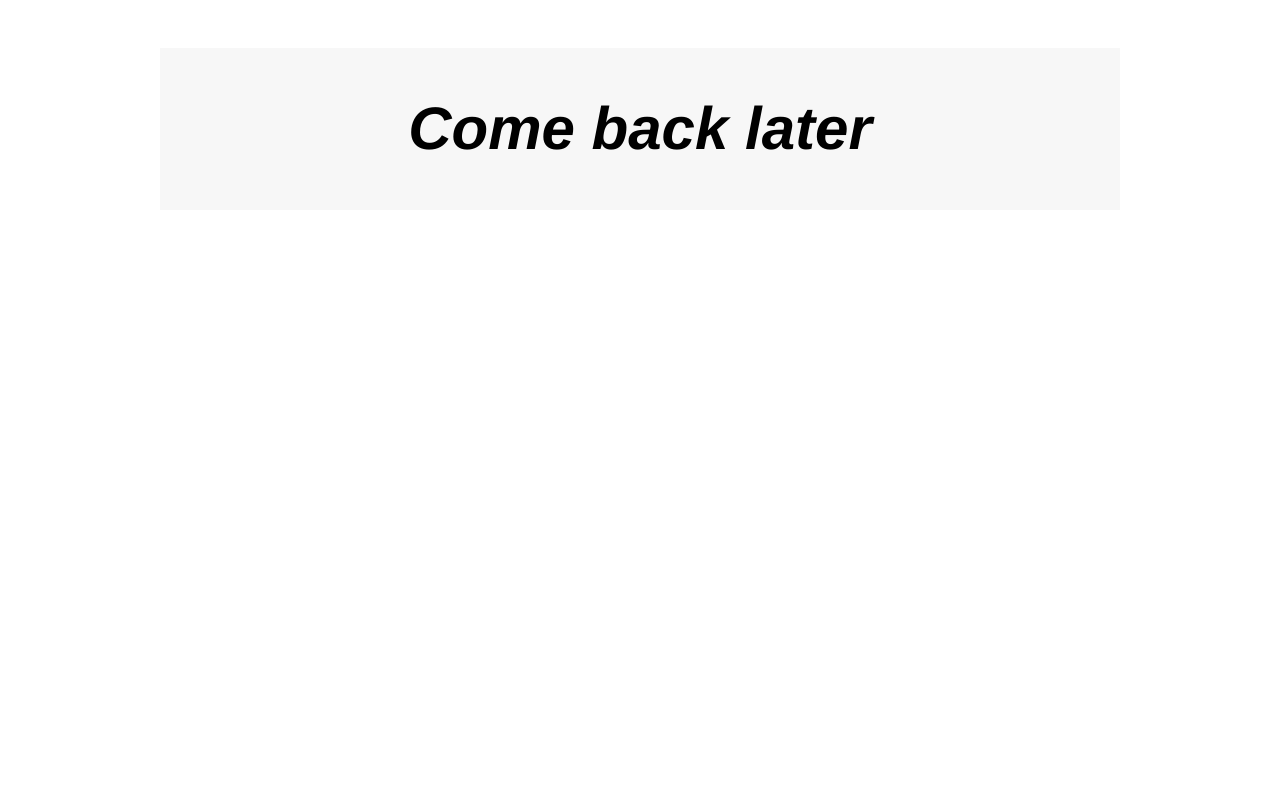
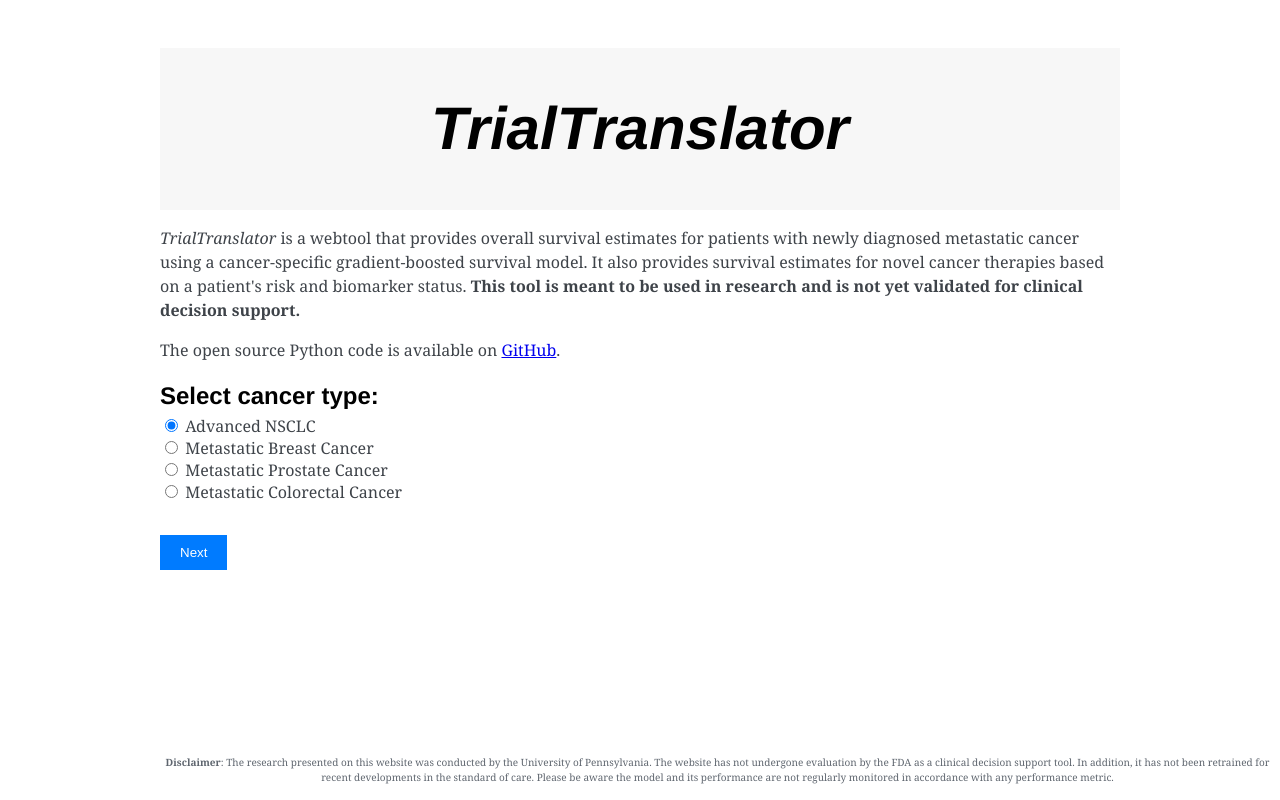
Before and after one commit to xavier-orcutt/boosted-forecaster, a Flask app: page / in a window 1280 px wide. Run offline with Flask 3, Linux system fonts and the light colour scheme; parts of the project's set-up code (start-up, migrations or seed data) failed here and were passed over.

Commit message:
Disclaimer added

```diff
--- a/app/static/css/mystyle.css
+++ b/app/static/css/mystyle.css
@@ -11,7 +11,29 @@ header {
 }
 
 body {
-    margin: 3rem 10rem;
+    margin: 3rem 10rem 3rem 10rem;
+}
+
+p {
+    font-family: 'Georgia', serif;
+    font-size: 16px;
+    color: rgb(62, 67, 73);
+    display: block;
+    line-height: 1.5;
+}
+
+footer {
+    position: absolute;
+    bottom: 0;
+    padding: 5px;
+    padding-right: 10px
+}
+
+footer p {
+    text-align: center;
+    font-size: 10px;
+    color: rgb(95, 102, 111);
+    line-height: 1.5;
 }
 
 /* Media query for screens with a maximum width of 768px (typical for phones) */
@@ -22,14 +44,6 @@ body {
     body {
         margin: 1rem;
     }
-}
-
-p {
-    font-family: 'Georgia', serif;
-    font-size: 16px;
-    color: rgb(62, 67, 73);
-    display: block;
-    line-height: 1.5;
 }
 
 h2 {
@@ -190,6 +204,10 @@ select[name="GleasonScore"] {
     font-style: italic;
 }
 
+.bold {
+    font-weight: bold;
+}
+
 .med_surv_estimate {
     font-weight: bold;
     font-size: 24px;
--- a/app/templates/index.html
+++ b/app/templates/index.html
@@ -24,7 +24,26 @@
 
   <body>
     <header>
-      <h1>Come back later</h1>
+      <h1>TrialTranslator</h1>
     </header>
+
+    <p><span class="italic">TrialTranslator</span> is a webtool that provides overall survival estimates for patients with newly diagnosed metastatic cancer using a cancer-specific gradient-boosted survival model. It also provides survival estimates for novel cancer therapies based on a patient's risk and biomarker status. <span class="bold">This tool is meant to be used in research and is not yet validated for clinical decision support.</span></p>
+
+    <p>The open source Python code is available on <a href = "https://github.com/xavier-orcutt/TrialTranslator">GitHub</a>.</p>
+
+    <h2>Select cancer type:</h2>
+    <form class="cancer_type">
+      <input type="radio" name="cancer" value="lung" checked="checked"> Advanced NSCLC<br>
+      <input type="radio" name="cancer" value="breast"> Metastatic Breast Cancer<br>
+      <input type="radio" name="cancer" value="prostate"> Metastatic Prostate Cancer<br>
+      <input type="radio" name="cancer" value="colorectal"> Metastatic Colorectal Cancer<br>
+      <br>
+      <input type="button" value="Next" onclick="redirectToForm()">
+    </form>
+
+    <footer>
+        <p><span class='bold'>Disclaimer</span>: The research presented on this website was conducted by the University of Pennsylvania. The website has not undergone evaluation by the FDA as a clinical decision support tool. In addition, it has not been retrained for recent developments in the standard of care. Please be aware the model and its performance are not regularly monitored in accordance with any performance metric.</p>
+    </footer>
+
   </body>
 </html>
```
